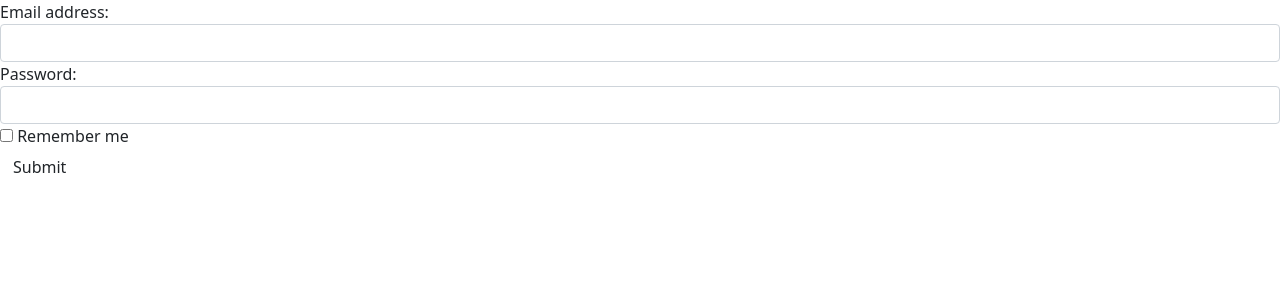
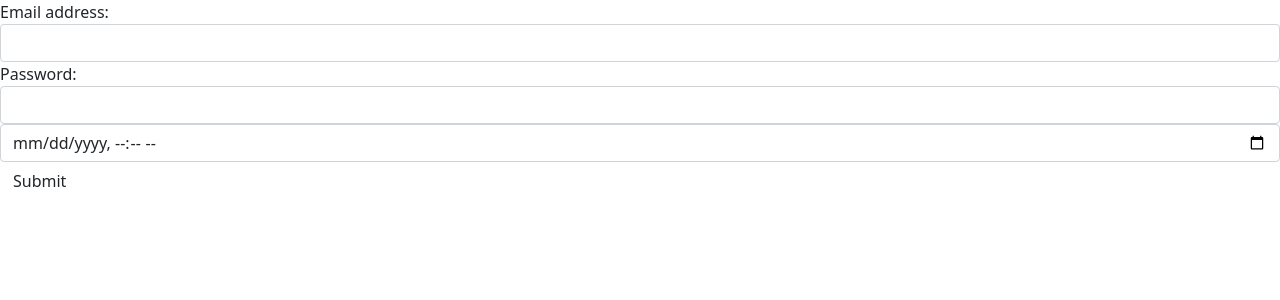
Before and after one commit to haha505254/DRF_example, a Django app: page /index/ in a window 1280 px wide. Shown: the top 300 px of the page. Run offline with Django 4.2, Linux system fonts and the light colour scheme.

Commit message:
add input datetimelocal

```diff
--- a/drf_message_board/templates/messageboard/index.html
+++ b/drf_message_board/templates/messageboard/index.html
@@ -13,6 +13,8 @@
   <title>Hello, world!</title>
 </head>
 
+
+
 <body>
   <form action="/api/messageboard/" method="post">
     {% csrf_token %}
@@ -24,11 +26,13 @@
       <label for="pwd">Password:</label>
       <input type="text" class="form-control" id="text" name ="text">
     </div>
-    <div class="checkbox">
-      <label><input type="checkbox"> Remember me</label>
+    <div >
+      <input class="form-control" id="party"  type = "datetime-local" name="published_date">
     </div>
     <button type="submit" class="btn btn-default">Submit</button>
   </form>
+
+
 
   <!-- Optional JavaScript; choose one of the two! -->
 
@@ -36,6 +40,8 @@
   <script src="https://cdn.jsdelivr.net/npm/bootstrap@5.1.1/dist/js/bootstrap.bundle.min.js"
     integrity="sha384-/bQdsTh/da6pkI1MST/rWKFNjaCP5gBSY4sEBT38Q/9RBh9AH40zEOg7Hlq2THRZ"
     crossorigin="anonymous"></script>
+
+
 
   <!-- Option 2: Separate Popper and Bootstrap JS -->
   <!--
```
Also changed, not shown: drf_message_board/readme.txt (added).
